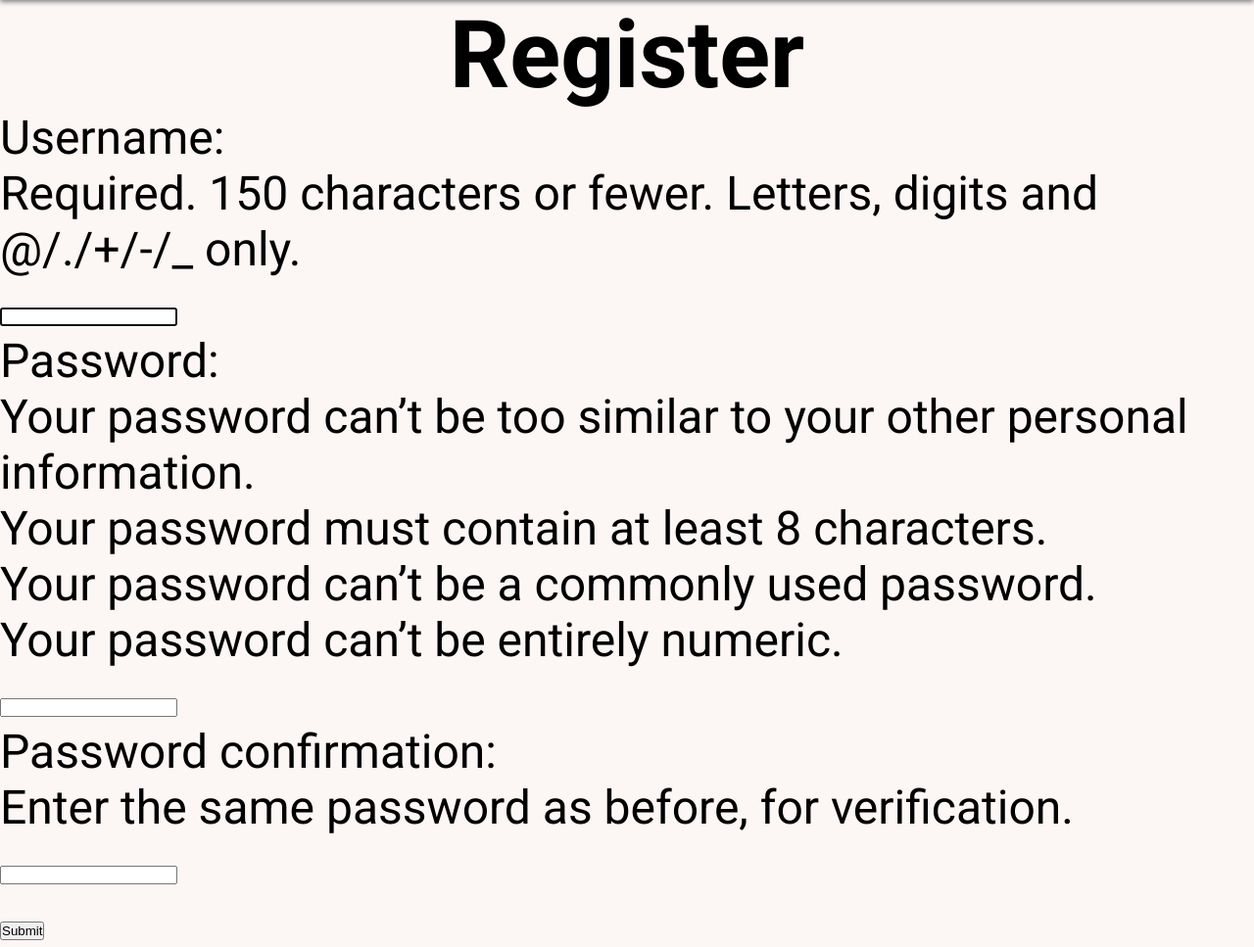
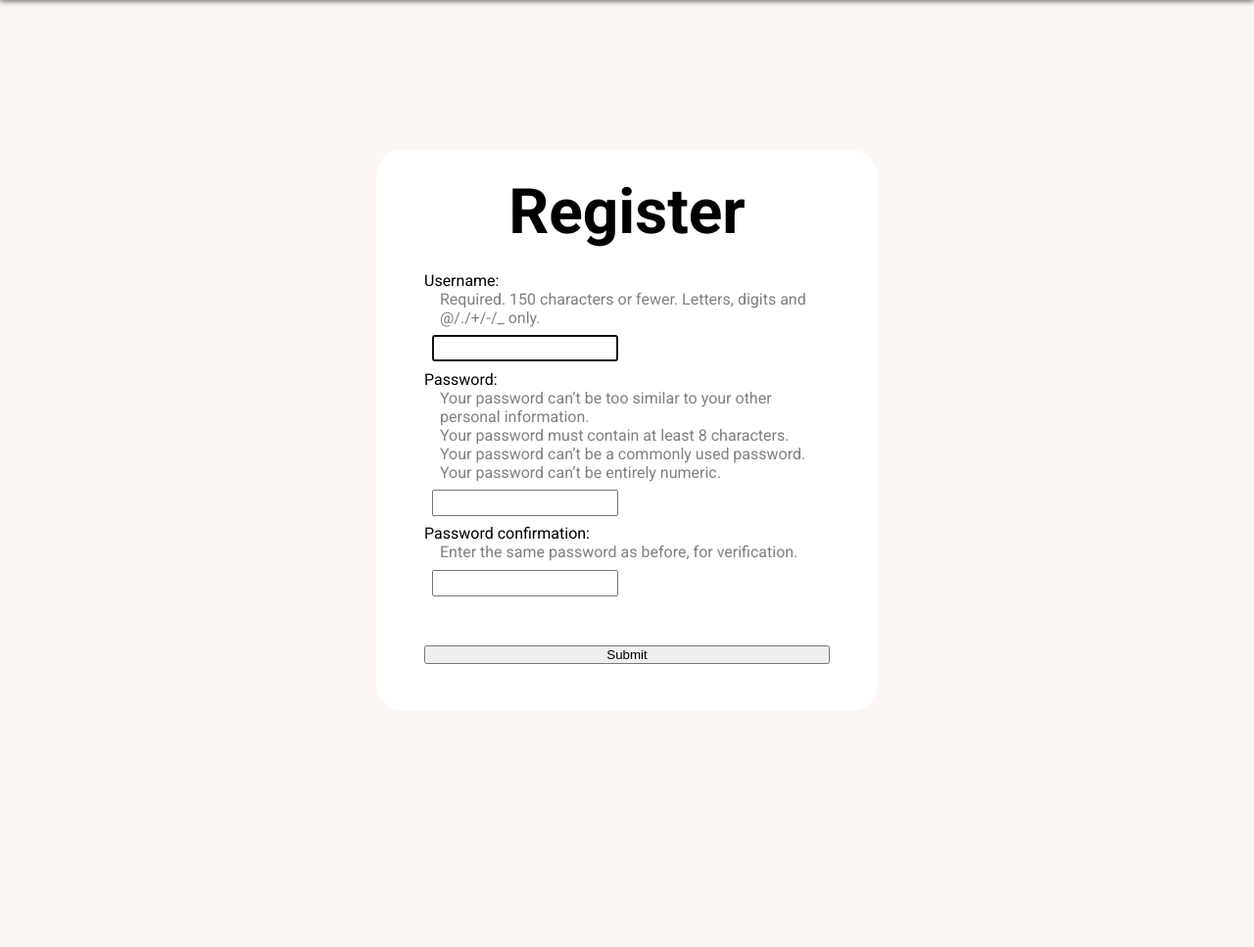
Before and after one commit to lucasarge/takeaway, a Django app: page /users/register in a window 1280 px wide. Shown: the part 79-1046 px from the top of the page at 98% size. After the commit the page ends 757 px from the top, so only its background shows below. Run offline with Django 5.2, Linux system fonts and the light colour scheme.

Commit message:
register css updated

```diff
--- a/takeaway/static/css/style.css
+++ b/takeaway/static/css/style.css
@@ -169,6 +169,57 @@ h1 {
 a:hover {
     opacity: .85;
 }
+
+.form {
+    grid-template-columns: repeat(3, 1fr);
+}
+
+.register-div {
+    vertical-align: middle;
+    width: 100%;
+    background-color: white;
+    padding: 5%;
+    border-radius: 5%;
+    margin: 30% auto;
+    font-size: 2rem;
+
+}
+
+.register {
+    font-size: 1rem;
+    padding: 5%;
+}
+
+.errorlist li::marker {
+    content: '! ';
+    color: red;
+}
+
+.errorlist {
+    color: red;
+    margin-left: 2rem;
+}
+
+.helptext {
+    font-size: 1rem;
+    margin-left: 1rem;
+    color: gray
+}
+
+.helptext ul {
+    list-style-type: none;
+}
+
+.register input {
+    padding: 1%;
+    margin: 2%;
+}
+
+.register-btn {
+    width: 100%;
+    margin-top: 10%;
+}
+
 /*
 red: rgb(184,37,8)
 bg: rgb(252,246,245)
--- a/takeaway/users/templates/users/register.html
+++ b/takeaway/users/templates/users/register.html
@@ -5,10 +5,16 @@
 {% endblock %}
 
 {% block content %}
-    <h1>Register</h1>
-    <form class="register" action="/users/register" method="post">
-        {% csrf_token %}
-        {{ form }}
-        <button>Submit</button>
-    </form>
+    <div class="form">
+        <div></div>
+        <div class="register-div">
+            <h1>Register</h1>
+            <form class="register" action="/users/register" method="post">
+                {% csrf_token %}
+                {{ form }}
+                <button class="register-btn">Submit</button>
+            </form>
+        </div>
+        <div></div>
+    </div>
 {% endblock %}
```
